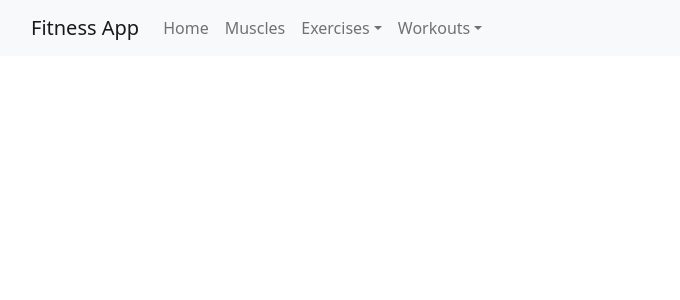
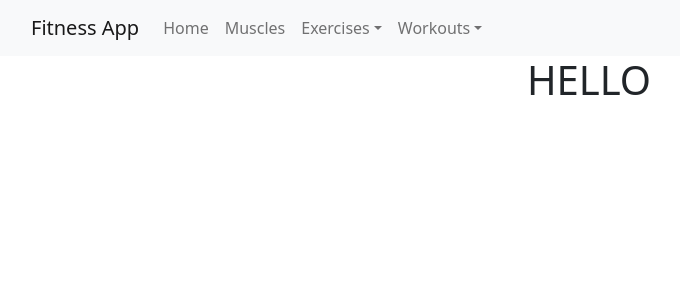
Before and after one commit to Alex-Eric/fitness-app-client, a React (Create React App) app: page /exercises/1 in a window 1280 px wide. Shown: the top 300 px of the page, without its empty margins (51-731 px from the left). Built offline with nearby package versions, Linux system fonts and the light colour scheme.

Commit message:
Start to do exercise details

```diff
--- a/src/App.js
+++ b/src/App.js
@@ -5,6 +5,7 @@ import HomePage from './pages/HomePage';
 import Muscles from './pages/Muscles';
 import Workouts from './pages/WorkOuts';
 import Exercises from './pages/Exercises';
+import ExerciseDetail from './pages/ExerciseDetail';
 
 
 function App() {
@@ -14,6 +15,7 @@ function App() {
       <Routes>
         <Route path="/" element={<HomePage />} />
         <Route path="/exercises" element={<Exercises />} />
+        <Route path="/exercises/:id" element={<ExerciseDetail />} />
         <Route path="/muscles" element={<Muscles />} />
         <Route path="/workouts" element={<Workouts />} />
       </Routes>
--- a/src/components/ExerciseCard.js
+++ b/src/components/ExerciseCard.js
@@ -1,15 +1,19 @@
 import Button from "react-bootstrap/Button";
 import Card from "react-bootstrap/Card";
+import { Link } from "react-router-dom";
 
 function ExerciseCard({
+    _id,
   name,
   type,
   muscle,
   equipment,
   difficulty,
-  instructions,
+  description,
 }) {
+    const {id} = _id
   return (
+    <Link to={`/exercise/${id}`}>
     <Card style={{ width: "20rem", height:"30rem" ,padding:"20px",margin:"5px", display: "inline-block", overflow:"scroll"}}>
     <Card.Img
       variant="top"
@@ -17,10 +21,10 @@ function ExerciseCard({
     />
     <Card.Body>
       <Card.Title>{name}</Card.Title>
-        <Card.Text>{instructions}</Card.Text>
-        <Button variant="danger">Go somewhere</Button>
+      <Card.Text>{description}</Card.Text>
     </Card.Body>
-    </Card>
+  </Card></Link>
+
   );
 }
 
--- /dev/null
+++ b/src/pages/ExerciseDetail.js
@@ -0,0 +1,8 @@
+function ExerciseDetail () {
+    return (
+        <>
+            <h1>HELLO</h1>
+        </>
+    )
+}
+export default ExerciseDetail
```
Lines whose indentation alone changed are shown as unchanged.
